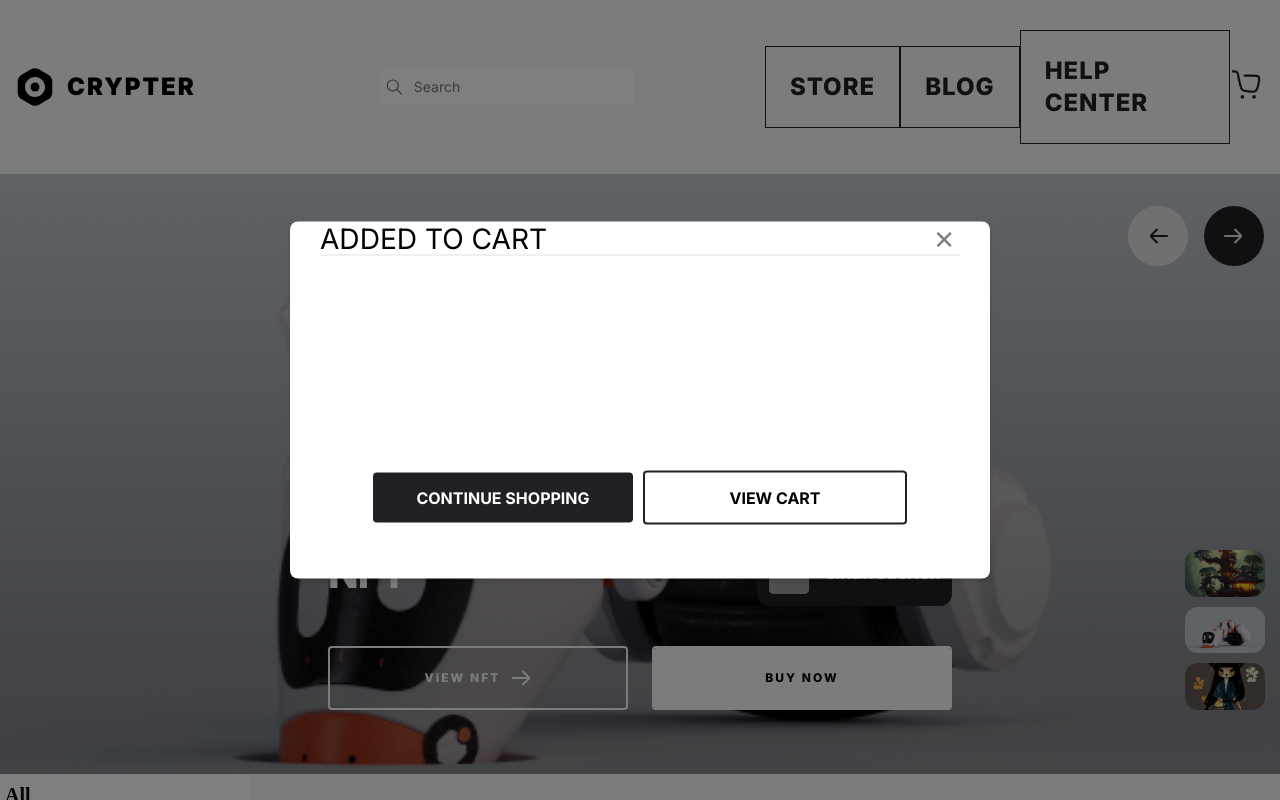
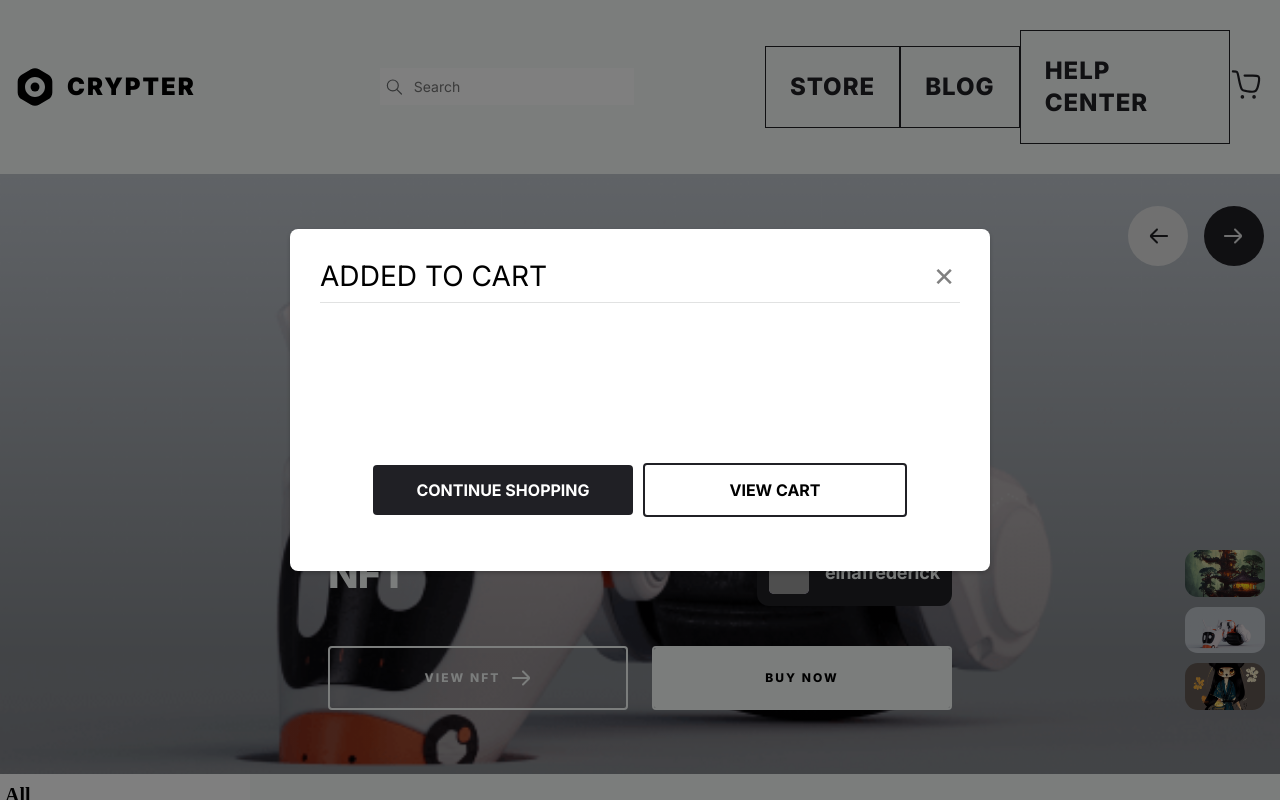
Before and after one commit to marcik357/fe_14__final_project, a React (Create React App) app: page / in a window 1280 px wide. Both pictures are taken after a click on the button "BUY NOW". Shown: the top 800 px of the page. Built offline with nearby package versions, Linux system fonts and the light colour scheme; no server answers; grey boxes are pictures that could not be loaded; some icons are missing.

Commit message:
ADD: modal icon

```diff
--- a/src/components/Modal/index.jsx
+++ b/src/components/Modal/index.jsx
@@ -6,7 +6,7 @@ import style from './modal.module.scss';
 
 export function Modal(props) {
   const dispatch = useDispatch();
-  const { data: { type, header, text, actions } } = props;
+  const { data: { type, header, text, actions, icon } } = props;
 
   function onCloseModal() {
     dispatch(setModalType(null));
@@ -27,6 +27,9 @@ export function Modal(props) {
             <button type="button" className={style.modal__closeBtn} onClick={onCloseModal}>✕</button>
           </div>
           <div className={style.modal__text}>
+            <div className={style.modal__icon}>
+              {icon}
+            </div>
             {text && <p>{text}</p>}
           </div>
           {actions && actions(onCloseModal, onSubmitModal, style.modal__btns)}
--- a/src/components/Modal/modal.module.scss
+++ b/src/components/Modal/modal.module.scss
@@ -53,20 +53,22 @@
     align-items: center;
     justify-content: space-between;
     position: relative;
+    margin: 20px;
+    padding: 10px 0;
     font-size: 24px;
-    margin: 0 20px;
-    &::after{
-      content: '';
+
+    &::after {
       position: absolute;
       bottom: 0;
       left: 0;
       width: 100%;
       height: 1px;
-      background-color: #E1E2E2;
+      background-color: #e1e2e2;
+      content: '';
     }
   }
 
-  &__title{
+  &__title {
     font-weight: 400;
     text-transform: uppercase;
   }
@@ -75,24 +77,16 @@
     display: flex;
     align-items: center;
     justify-content: center;
-    height: 285px;
-
-    @media (min-width: 575px) {
-      height: 155px;
-    }
-
-    @media (min-width: 1024px) {
-      height: 215px;
-    }
+    margin: 70px 0;
   }
 
   &__closeBtn {
-    font-size: 26px;
-    font-weight: 200;
-    color: gray;
     padding-right: 5px;
     border: none;
     background-color: white;
+    color: gray;
+    font-size: 26px;
+    font-weight: 200;
     cursor: pointer;
   }
 
--- a/src/components/Modal/modalProps.jsx
+++ b/src/components/Modal/modalProps.jsx
@@ -1,9 +1,11 @@
+import { Success } from '../Icons/success-icon';
 import style from './modal.module.scss';
 
 export const modalProps = [
   {
     type: 'buy',
     header: 'Added to cart',
+    icon: <Success />,
     closeBtnHandler(onClose, className) {
       return (
         <button onClick={onClose} className={className} />
@@ -20,7 +22,8 @@ export const modalProps = [
   },
   {
     type: 'delete',
-    text: 'This product will be removed from your cart',
+    header: 'Are you sure?',
+    text: 'Do you want to remove this from your cart?',
     closeBtnHandler(onClose, className) {
       return (
         <button onClick={onClose} className={className} />
@@ -29,7 +32,7 @@ export const modalProps = [
     actions(onClose, onSubmit, className) {
       return (
         <div className={className}>
-          <button type='button' onClick={onSubmit} className={`${style.modal__btn} ${style.submitBtn}`}>Ok</button>
+          <button type='button' onClick={onSubmit} className={`${style.modal__btn} ${style.submitBtn}`}>Remove</button>
           <button type='button' onClick={onClose} className={`${style.modal__btn} ${style.cancelBtn}`}>Cancel</button>
         </div>
       );
```
